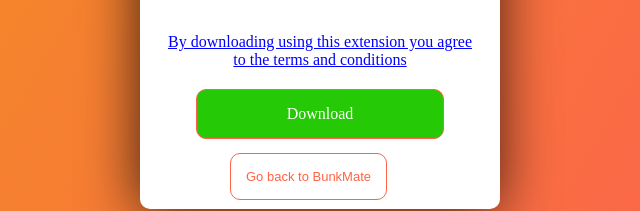
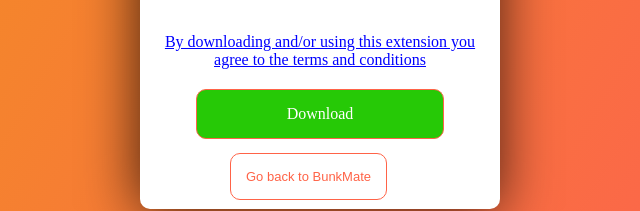
Before and after one commit to nirmalbenny/bunkmate, a plain HTML site: page google-meet-auto-close.html in a window 1280 px wide. Shown: the part 365-576 px from the top of the page, 320-960 px from the left. Drawn offline with nearby package versions, Linux system fonts and the light colour scheme; a web font is replaced by a local one.

Commit message:
Update google-meet-auto-close.html

```diff
--- a/google-meet-auto-close.html
+++ b/google-meet-auto-close.html
@@ -40,7 +40,7 @@
 
         </ol>
 
-        <a id="terms" href="/terms.txt">By downloading using this extension you agree to the terms and conditions </a>
+        <a id="terms" href="/terms.txt">By downloading and/or using this extension you agree to the terms and conditions </a>
         <a id="btndwnld" href="https://drive.google.com/file/d/18C09rb0ndeEwzjgnxTTnL6OJ96pAC9e1/view?usp=sharing">Download</a>
 
         <div class="footer">
```
